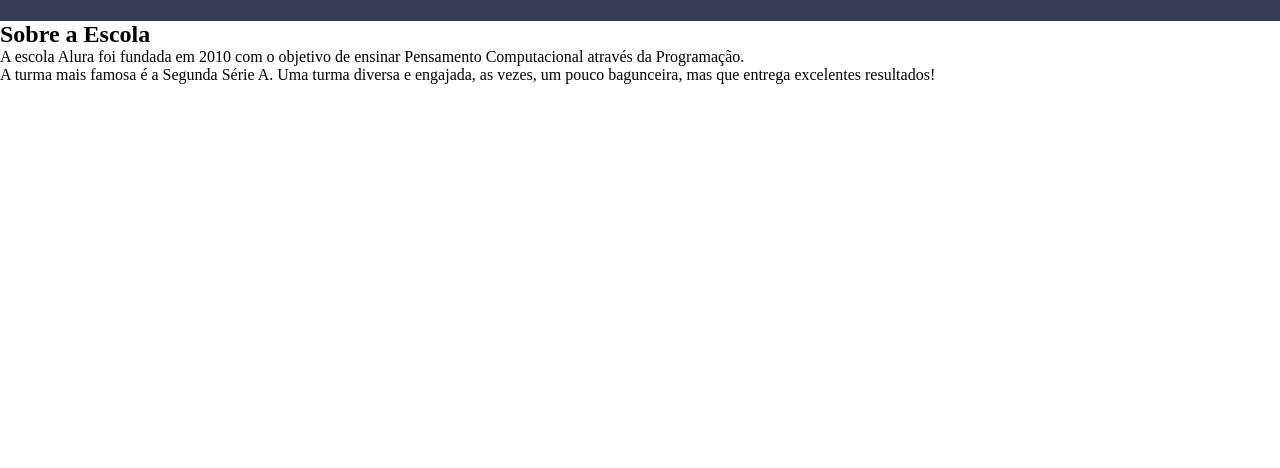
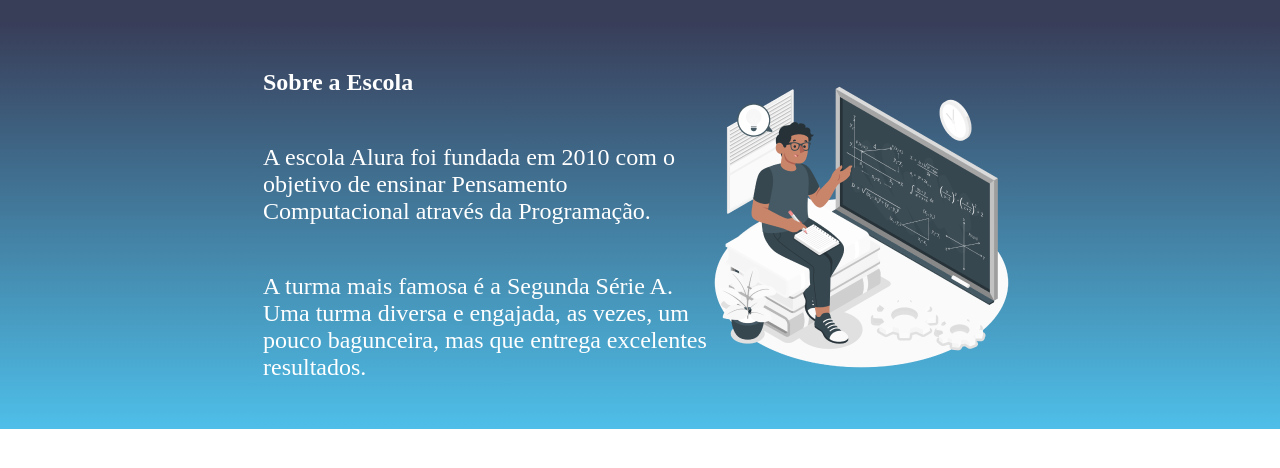
Before and after one commit to lucianasomariva09/site-turma, a plain HTML site: page index.html in a window 1280 px wide. Shown: the part 80-548 px from the top of the page. Drawn offline with Linux system fonts and the light colour scheme.

Commit message:
dia 26 de março

```diff
--- a/index.html
+++ b/index.html
@@ -4,7 +4,7 @@
     <meta charset="UTF-8">
     <meta http-equiv="X-UA-Compatible" content="IE=edge">
     <meta name="viewport" content="width=device-width, initial-scale=1.0">
-    <title>Document</title>
+    <title>Site da turma</title>
     <link rel="stylesheet" href="style.css">
 </head>
 <body>
@@ -27,10 +27,11 @@
         <div class="escola-div-conteudo">
 <h2 class="escola-titulo">Sobre a Escola</h2>
 <p class="escola-texto-um">A escola Alura foi fundada em 2010 com o objetivo de ensinar Pensamento Computacional através da Programação. </p>
-<p class="escola-texto-dois">A turma mais famosa é a Segunda Série A. Uma turma diversa e engajada, as vezes, um pouco bagunceira, mas que entrega excelentes resultados!</p>
+<p class="escola-texto-dois">A turma mais famosa é a Segunda Série A. Uma turma diversa e engajada, as vezes, um pouco bagunceira, mas que entrega excelentes resultados.</p>
 
 
         </div>
+        <img  callss="escola-imagem" src="Formula-amico 1.png" alt="">
 
 
     </section>
--- a/style.css
+++ b/style.css
@@ -19,3 +19,33 @@ padding: 24px 0;
     margin: 0 16px;
     font-size: 24px;
 }
+.escola-imagem{
+    width: 25%;
+
+}
+.escola{
+background-image: linear-gradient(#383D58,#4EBFE9);
+color: white;
+display: flex;
+justify-content: center;
+align-items: center;
+padding: 24px 0;
+
+}
+.escola-div-conteudo{
+width: 35%;
+}
+
+.escola-titulo{
+ padding: 24px 0;
+}
+
+.escola-texto-um{
+ padding: 24px 0;
+ font-size: 24px;
+}
+
+.escola-texto-dois{
+    padding: 24px 0;
+    font-size: 24px;
+   }
```
Also changed, not shown: Formula-amico 1.png (added).
